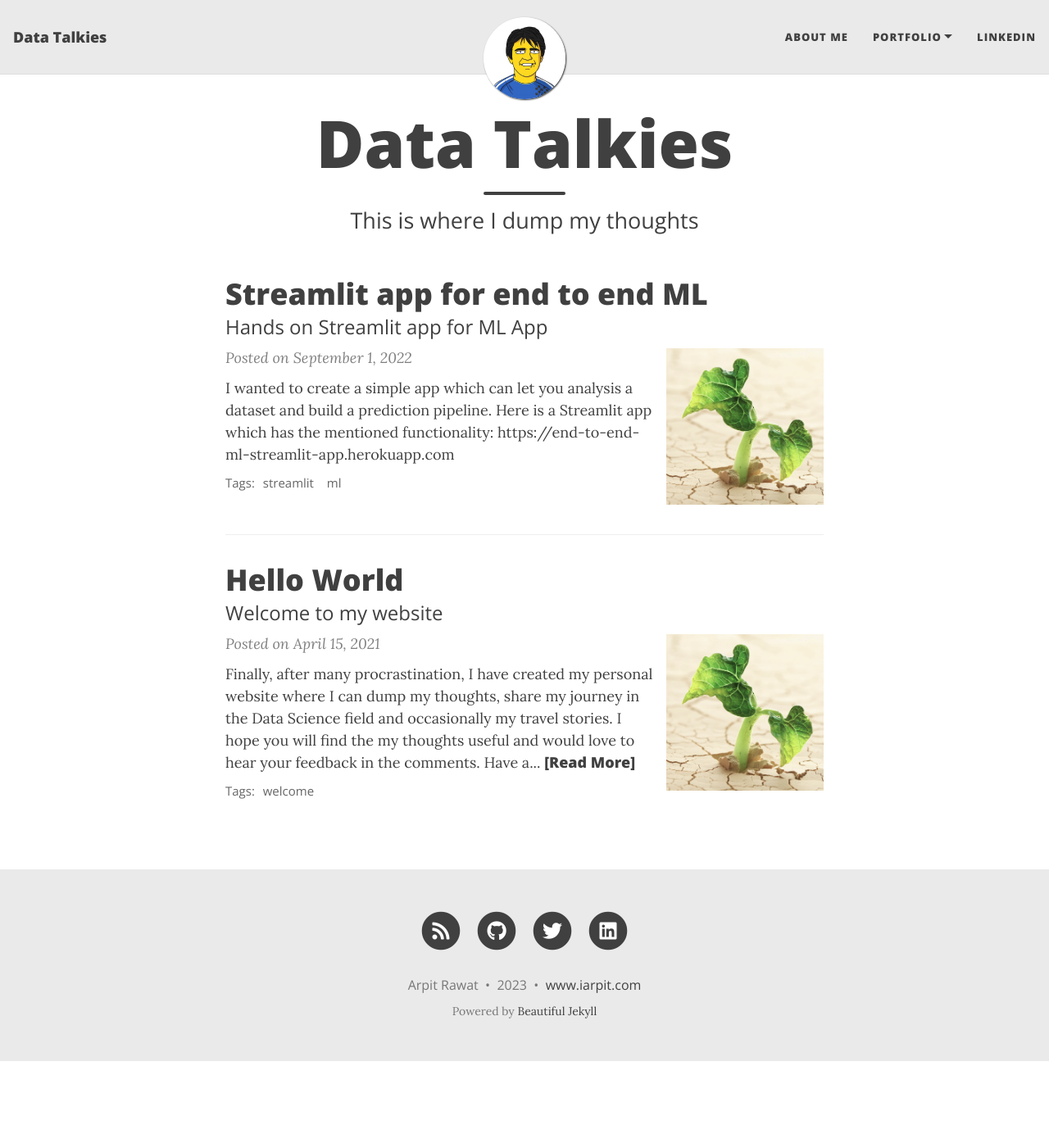
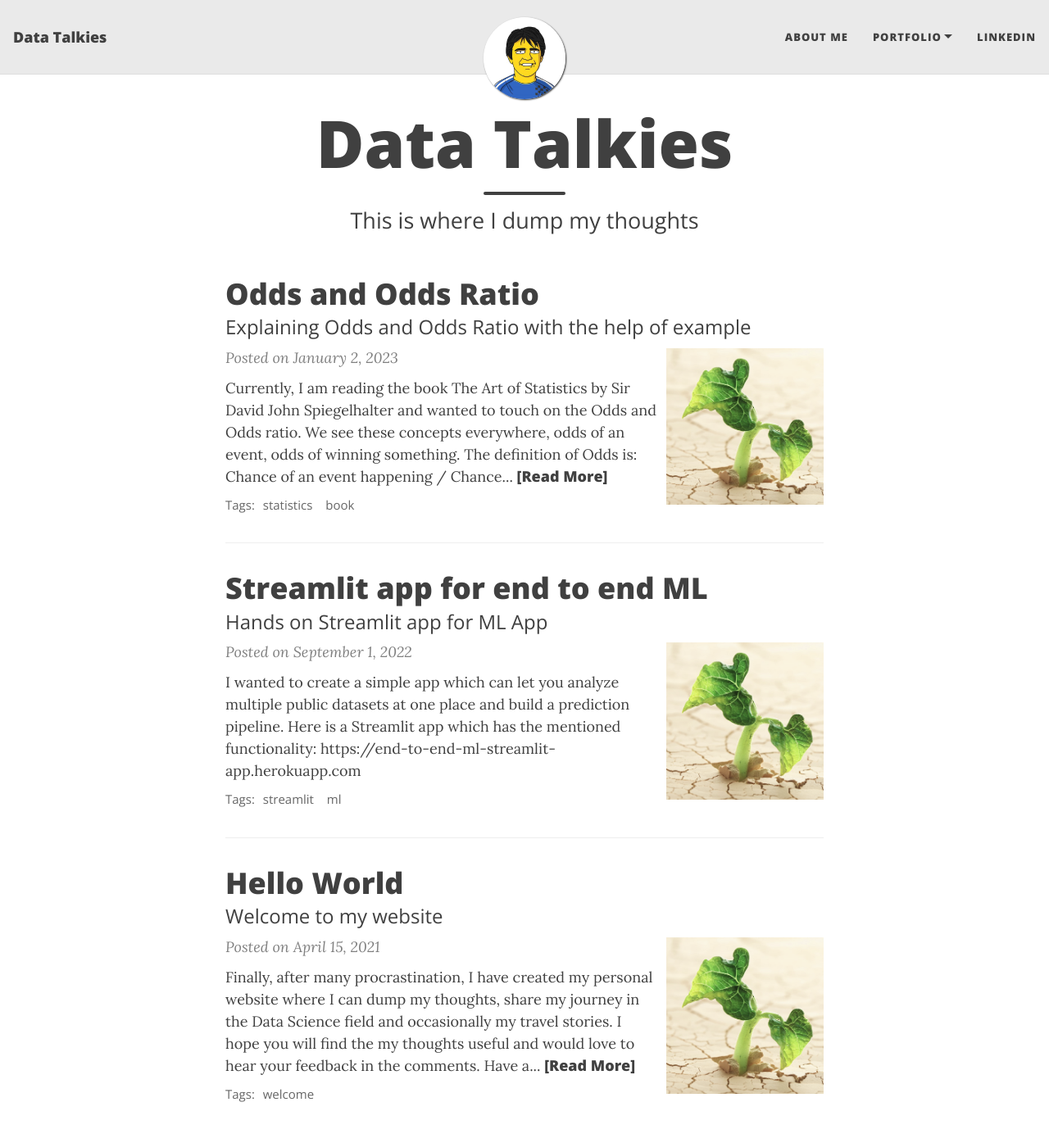
Before and after one commit to arpitHub/arpithub.github.io, a Jekyll site: the page built from index.html, in a window 1280 px wide and 1400 px high. Shown: the top 1384 px of the window at 82% size. Built offline with Jekyll 4.4.1, drawn with Linux system fonts in a browser that asks for light colours; nearby versions of some CDN libraries; the list of posts is cut into pages by our own code; some of the changed lines change nothing that is shown.

Commit message:
New Post on Odds and Odds Ratio

```diff
--- a/_posts/2022-09-01-streamlit-end-to-end-ml-app.md
+++ b/_posts/2022-09-01-streamlit-end-to-end-ml-app.md
@@ -11,6 +11,6 @@ tags: [streamlit,ml]
 comments: true
 ---
 
-I wanted to create a simple app which can let you analysis a dataset and build a prediction pipeline.
+I wanted to create a simple app which can let you analyze multiple public datasets at one place and build a prediction pipeline.
 Here is a Streamlit app which has the mentioned functionality:
 [https://end-to-end-ml-streamlit-app.herokuapp.com](#End to End ML app)
--- /dev/null
+++ b/_posts/2023-01-02-odd-ratios.md
@@ -0,0 +1,69 @@
+---
+layout: post
+title: Odds and Odds Ratio
+subtitle: Explaining Odds and Odds Ratio with the help of example
+cover-img: /assets/img/path.jpg
+thumbnail-img: /assets/img/thumb.png
+share-img: /assets/img/path.jpg
+gh-repo: arpithub/arpithub.github.io
+gh-badge: [star, fork, follow]
+tags: [statistics,book]
+comments: true
+---
+
+Currently, I am reading the book **The Art of Statistics** by Sir David John Spiegelhalter and wanted to touch on the Odds and Odds ratio.
+We see these concepts everywhere, odds of an event, odds of winning something.
+The definition of Odds is:
+ __Chance of an event happening / Chance of an event not happening__
+
+Odds Ratio: It's the ratio of odds.
+__Odds of an event happening / Odds of an event not happening__
+
+In the medical domain, the Odds ratio helps to understand if an intervention works or not and to what degree.
+
+For example, we want to test the effectiveness of a vaccine campaign. We will first calculate the odds of the Intervention group and the odds of the Control group.
+Let's say there are 500 people in the **Intervention group** which consists of people seen the vaccine campaign and the **Control group** which consists of 500 people who haven't seen the campaign.
+Among the Intervention group, 400 people have taken the vaccine, and the remaining 100 people haven't taken the vaccine.
+In the Control group, 275 people have taken the vaccine and the remaining 225 people haven't taken the vaccine.
+
+Odds of getting the vaccine in the Intervention group = No. of people who took the vaccine / No. of people who haven't taken the vaccine
+
+Plugging in the numbers from the above example,
+Odds of getting vaccine in Intervention group = 400/100 = 4
+
+Odds of getting the vaccine in the Control group = No. of people who took the vaccine / No. of people who haven't taken the vaccine
+
+Plugging in the numbers from the above example,
+Odds of getting vaccine in Intervention group = 275/200 ~ 1.23
+
+To find the effectiveness of the vaccine campaign we will calculate the Odds Ratio.
+ie. Ratio of Odds of Intervention group (saw campaign) to Odds of Control group (didn't see campaign).
+
+Plugging in the numbers:
+Odds Ratio = 4/1.23 = 3.25
+
+How to interpret Odds Ratio:
+If,
+Odd Ratio = 1 then it means there wasn't any effect of an action on a task, here campaign (Action) has no effect on taking the vaccine (task).
+
+Odd Ratio > 1 means people who were exposed to action were more likely to perform a task, here people who saw the campaign were more likely to take the vaccine as compared to people who haven't seen the campaign.
+
+Odd Ratio < 1 means people who were exposed to action were less likely to perform a task, here people who saw the campaign were less likely to take the vaccine as compared to people who haven't seen the campaign.
+
+In our example since the Odds Ratio is greater than 1 that means the vaccine campaign was effective as people who saw the campaign (Intervention group) are more likely to take the vaccine.
+The Odds ratio value of 3.25 tells us that people in the Intervention group have 3 times more odds of taking the vaccine as compared to the Control group.
+
+Note - Odds Ratio greater or less than 1 can be a positive or negative finding depending on the outcome.
+The Odds Ratio is like R-squared which shows the relationship between two things. In the above example, a relationship between Exposing to Vaccine Campaign and Getting the vaccine.
+
+To further validate the relationship between the vaccine campaign and getting the vaccine, we can perform some Significant tests. We can check if the Odds Ratio is statistically significant or not.
+Here are the 3 Signifincant Tests we can perform:
+1. Fisher's Exact Test
+2. Chi-Square Test
+3. Wald Test
+
+Although the Odds Ratio is a powerful tool it should be used very carefully.
+
+References:
+1. [https://www.youtube.com/watch?v=5zPSD_e_N04]
+2. [https://www.youtube.com/watch?v=8nm0G-1uJzA]
```
